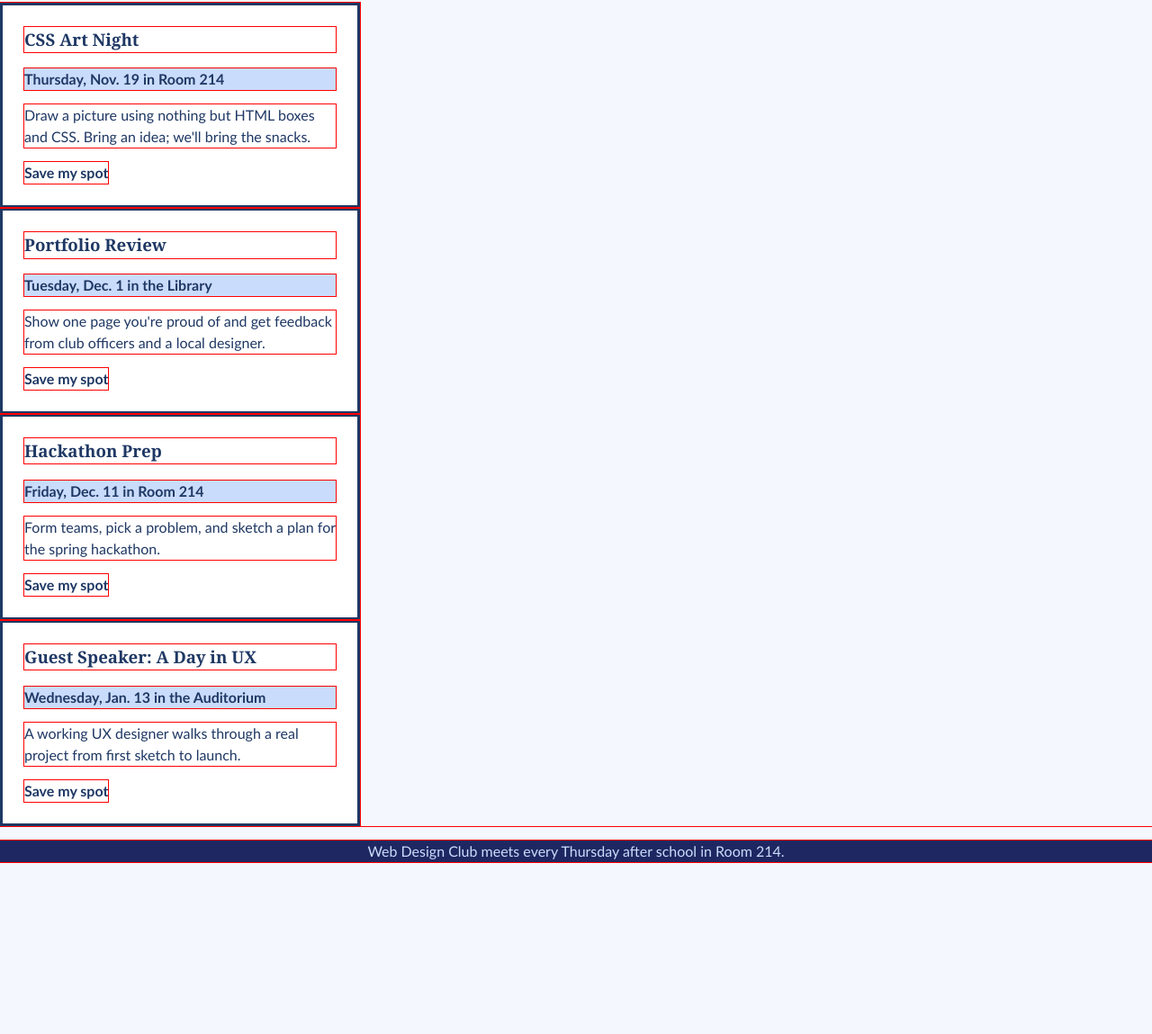
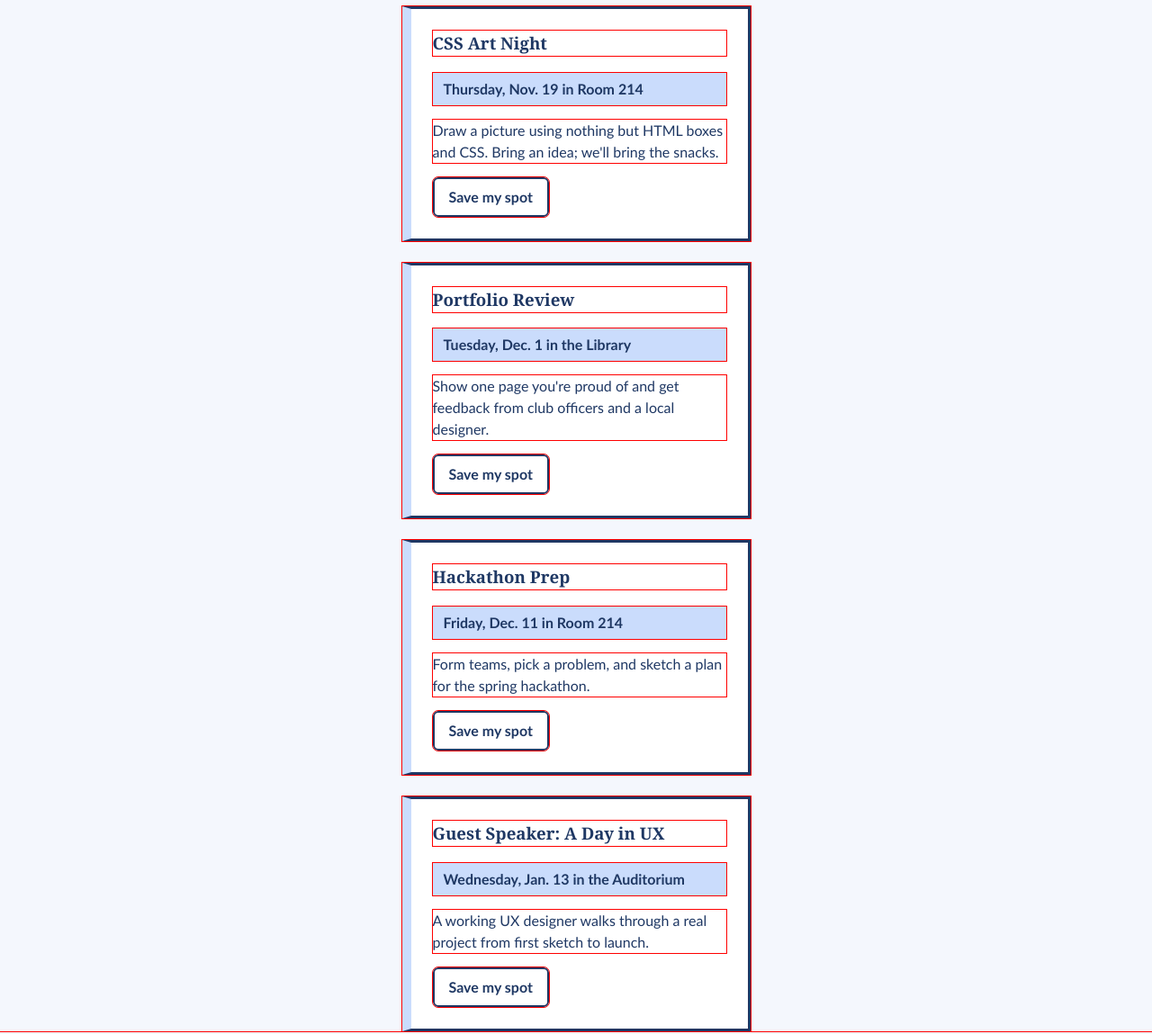
Before and after one commit to tshum3390/box-model, a plain HTML site: page starter 1/starter/index.html in a window 1280 px wide. Shown: the part 268-1417 px from the top of the page at 90% size. Before the commit the page ends 1242 px from the top, so only its background shows below. Drawn offline with Linux system fonts and the light colour scheme.

Commit message:
I finished day 1

```diff
--- a/starter 1/starter/css/style.css
+++ b/starter 1/starter/css/style.css
@@ -33,9 +33,12 @@ h1, h2, h3 {
 
 .card {
   background-color: #FFFFFF;
-  width: 346px;;
+  width: 326px;
   padding: 24px;
   border: 3px solid #1F3864;
+  margin-top: 16px;
+  margin: 24px auto;
+  border-left: 10px solid #CADCFC;
 }
 
 .card h3 {
@@ -45,6 +48,8 @@ h1, h2, h3 {
 .card-date {
   background-color: #CADCFC;
   font-weight: bold;
+  padding: 6px 12px;
+  margin: 0px 0px 12px;
 }
 
 .card-link {
@@ -52,12 +57,17 @@ h1, h2, h3 {
   color: #1F3864;
   font-weight: bold;
   text-decoration: none;
+  padding: 8px 16px 8px;
+  border: 2px solid #1F3864;
+  border-radius: 6px;
 }
 
 .site-footer {
   background-color: #1E2761;
   color: #CADCFC;
   text-align: center;
+  padding: 24px;
+  margin: 48px 0px 0px;
 }
 
 
```
